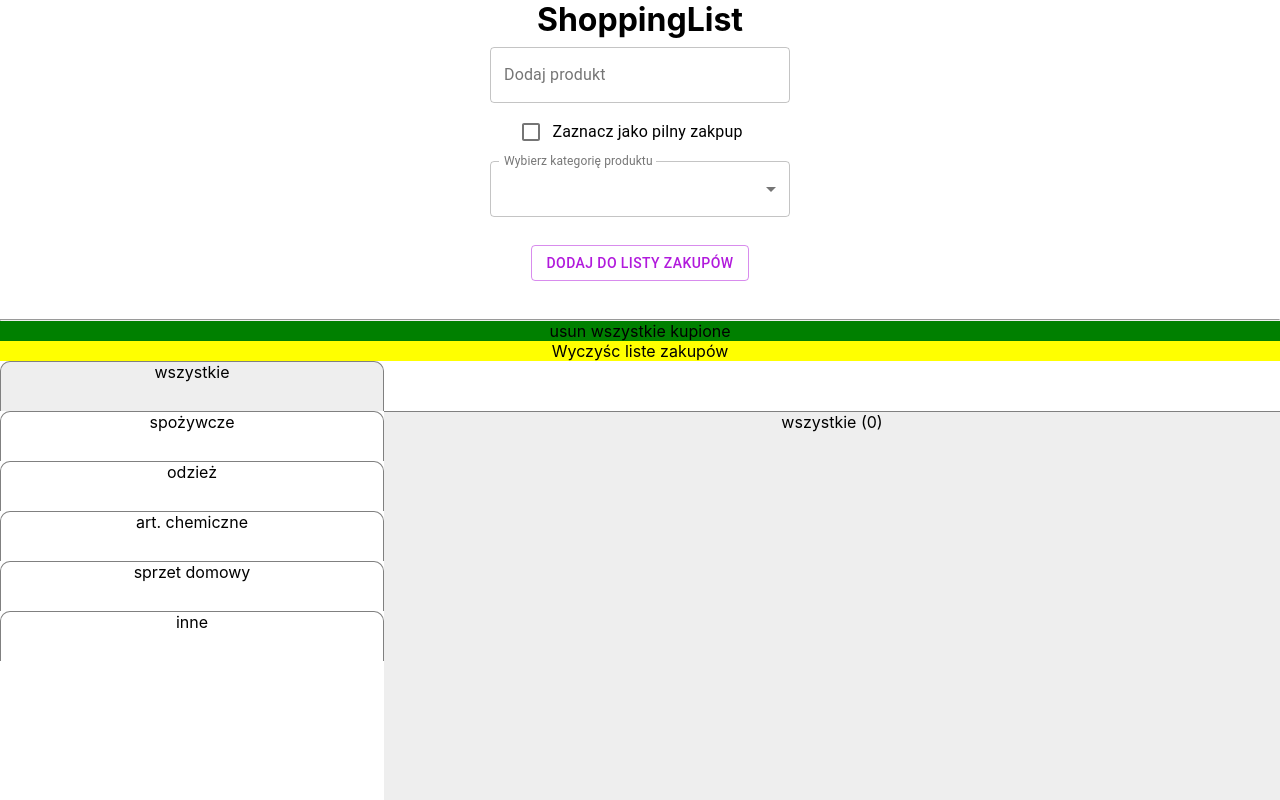
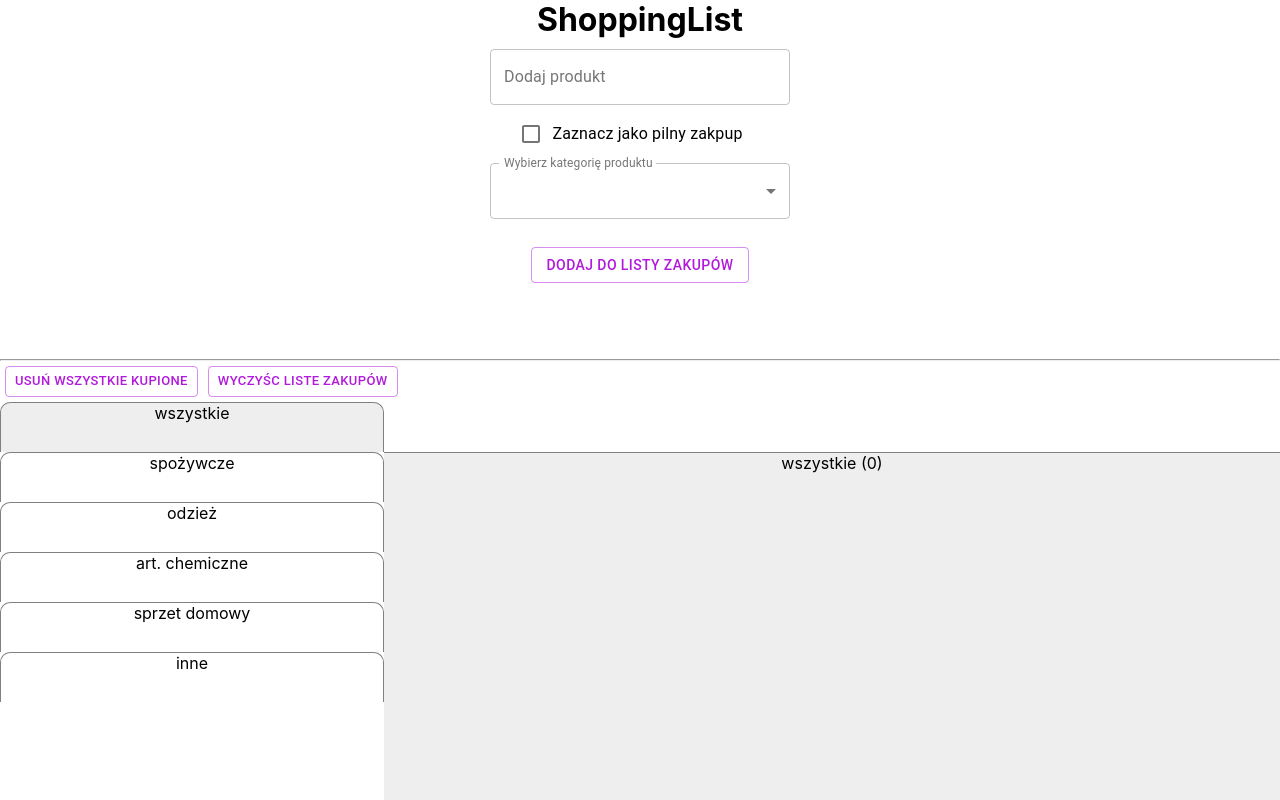
Before and after one commit to PawelBorowik/shopping-list, a React (Create React App) app: page / in a window 1280 px wide. Shown: the top 800 px of the page. Built offline with nearby package versions, Linux system fonts and the light colour scheme.

Commit message:
Added style to button i ItemShoppingList

```diff
--- a/src/componets/AddItem.js
+++ b/src/componets/AddItem.js
@@ -96,8 +96,6 @@ function AddItem(props) {
     }
 
 
-
-
     return (
 
 
--- a/src/componets/ItemShoppingList.js
+++ b/src/componets/ItemShoppingList.js
@@ -1,5 +1,15 @@
 import React, { useState, useEffect } from 'react';
 import Item from './Item'
+import Button from '@material-ui/core/Button';
+import { MuiThemeProvider, createMuiTheme } from '@material-ui/core/styles';
+
+const theme = createMuiTheme({
+    palette: {
+        primary: {
+            main: '#b11adc'
+        }
+    },
+});
 
 
 function ItemShopingList(props) {
@@ -107,24 +117,35 @@ function ItemShopingList(props) {
     }
     const numberFood = itemsFromForm.filter(item => item.selectItem === "food")
     const numberClothes = itemsFromForm.filter(item => item.selectItem === "clothes")
+    const numberClean = itemsFromForm.filter(item => item.selectItem === "clean")
+    const numberTools = itemsFromForm.filter(item => item.selectItem === "tools")
+    const numberOther = itemsFromForm.filter(item => item.selectItem === "other")
 
     return (
         <div className="list">
+            <MuiThemeProvider theme={theme}>
 
-            <div className="list_delete-all-bought"
-                onClick={() => handleRemovetAllBoughtItem()}>
+                <div className=" list_buttons">
+                    <div className="list_delete-all-bought">
+                        <Button variant="outlined" size="small" color="primary"
+                            className="list_delete-all-bought"
+                            onClick={() => handleRemovetAllBoughtItem()}>
+                            usuń wszystkie kupione
+                </Button>
+                    </div>
+                    <div className="list_clear">
+                        <Button variant="outlined" size="small" color="primary"
+                            onClick={() => handleWarning()}>
+                            Wyczyśc liste zakupów
+                </Button>
+                    </div>
 
-                usun wszystkie kupione
-            </div>
-
-            <div className="list_clear"
-                onClick={() => handleWarning()}>
-                Wyczyśc liste zakupów
-            </div>
+                </div>
+            </MuiThemeProvider>
 
             <div className={`list_warning ${warning ? "show--warning" : ""} `}>
                 czy na pewno?
-                <button onClick={() => handleClearList()}>tak</button>
+            <button onClick={() => handleClearList()}>tak</button>
                 <button onClick={() => handleWarning()} >nie</button>
             </div>
 
@@ -149,7 +170,7 @@ function ItemShopingList(props) {
                 <div className="list_folder-clothes" onClick={() => handleKindOfProduct("clothes")}>
                     <div className={`button clothes ${selectItems === "clothes" ? "active" : null}`}>odzież</div>
                     <ul className={`list_table clothes-list ${selectItems === "clothes" ? "active" : null}`}>
-                        odzież ( {numberClothes.length})
+                        odzież ({numberClothes.length})
 
                         {showShopingList("clothes")}
                     </ul>
@@ -158,7 +179,7 @@ function ItemShopingList(props) {
                     <div className={`button clean ${selectItems === "clean" ? "active" : null}`}>art. chemiczne</div>
                     <div>
                         <ul className={`list_table clean-list ${selectItems === "clean" ? "active" : null}`}>
-                            art chem
+                            art chem ({numberClean.length})
                             {showShopingList("clean")}
                         </ul>
                     </div>
@@ -166,7 +187,7 @@ function ItemShopingList(props) {
                 <div className="list_folder-tools" onClick={() => handleKindOfProduct("tools")}>
                     <div className={`button tools ${selectItems === "tools" ? "active" : null}`} > sprzet domowy</div>
                     <ul className={`list_table tools-list ${selectItems === "tools" ? "active" : null}`}>
-                        sprzet domowy
+                        sprzet domowy ({numberTools.length})
                         {showShopingList("tools")}
                     </ul>
                 </div>
@@ -174,7 +195,7 @@ function ItemShopingList(props) {
                 <div className="list_folder-other" onClick={() => handleKindOfProduct("other")}>
                     <div className={`button other ${selectItems === "other" ? "active" : null}`}>inne</div>
                     <ul className={`list_table other-list ${selectItems === "other" ? "active" : null}`}>
-                        inne
+                        inne ({numberOther.length})
                         {showShopingList("other")}
                     </ul>
                 </div>
--- a/src/style/AddItem.scss
+++ b/src/style/AddItem.scss
@@ -1,6 +1,8 @@
-.add_form{
+.conteiner-form{
     width: 100%;
     height: 40vh;
+    padding: 2px;
+
 }
 .form{
 display: flex;
--- a/src/style/Item.scss
+++ b/src/style/Item.scss
@@ -31,7 +31,7 @@
   .list_delete-icon{
     font-size: 20px;
     padding: 5px 10px;
-    // background-color:blue;
+
     cursor: pointer;
   }
 
@@ -39,24 +39,3 @@
     color:gray;
     text-decoration: line-through;
   }
-
-  .list_delete-all-bought{
-    cursor: pointer;
-    background-color:green;
-  }
-
-
-
-  .list_clear{
-    cursor: pointer;
-    background-color: yellow;
-  }
-
-  .list_warning{
-    background-color:red;
-    display:none;
-  }
-
-  .show--warning{
-    display:block;
-  }
--- a/src/style/ItemShoppingList.scss
+++ b/src/style/ItemShoppingList.scss
@@ -1,3 +1,28 @@
+
+
+.list_buttons{
+    display:flex;
+    margin: 5px;
+    // background-color: red;
+    .list_delete-all-bought{
+        margin-right: 5px;
+
+      }
+
+
+}
+
+  .list_warning{
+    background-color:red;
+    display:none;
+  }
+
+  .show--warning{
+    display:block;
+  }
+
+
+
 .list_select-kind{
     position:relative;
     min-height: 1000px;
@@ -41,14 +66,14 @@
 .tools-list{
     left:30%;
     top:250px;
-    min-height: 1000px;
+    min-height: 100px;
 }
 .other-list{
     left:30%;
     right: 0;
     top:300px;
 
-    min-height: 1000px;
+
 }
 
 
```
